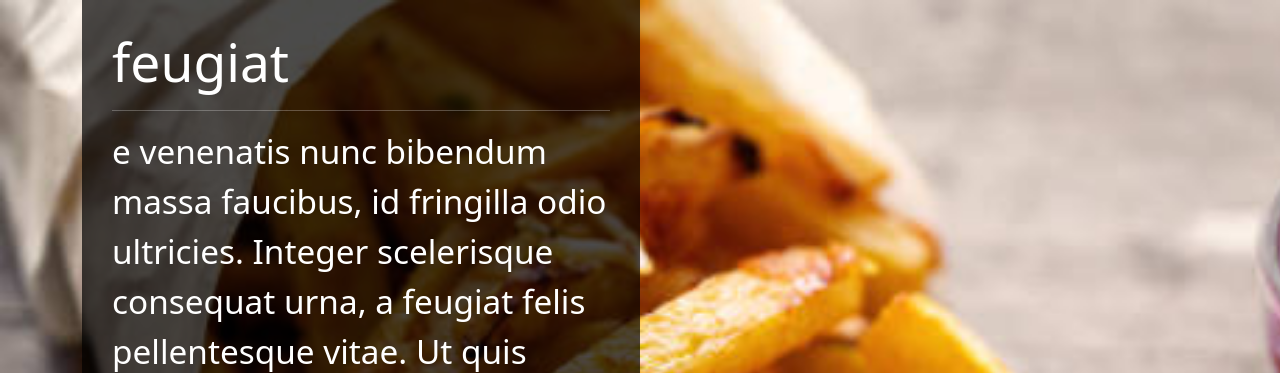
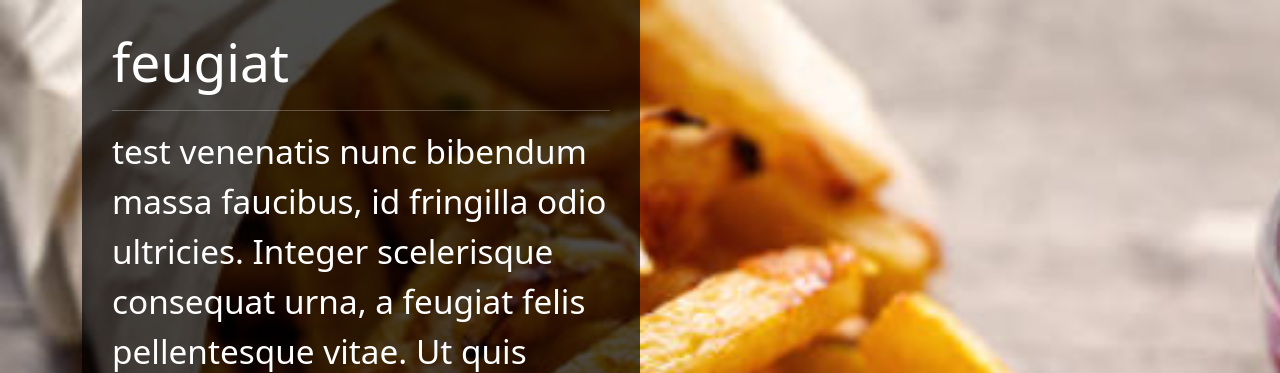
Before and after one commit to odinVos/crud-opdracht, a PHP site: page / in a window 1280 px wide. Shown: the part 56-429 px from the top of the page. Run offline with PHP 8.4, Linux system fonts and the light colour scheme; the visitor is signed in with stand-in values (Sample User, id 1); data that the repository does not hold is empty; some libraries are stand-ins or nearby versions.

Commit message:
Update index.php

```diff
--- a/index.php
+++ b/index.php
@@ -34,7 +34,7 @@ require_once("helpers/dbconfig.php");
                 <h1>feugiat</h1>
                 <hr>
                 <span>
-                    e venenatis nunc bibendum massa faucibus, id fringilla odio ultricies. Integer scelerisque
+                    test venenatis nunc bibendum massa faucibus, id fringilla odio ultricies. Integer scelerisque
                     consequat urna, a feugiat felis pellentesque vitae. Ut quis porttitor purus. Donec ipsum lorem,
                     auctor nec mollis ac, porta et orci. Ut eget mi eu orci aliquet maximus eu at massa. Ut pretium sit
                     amet turpis quis mattis. Sed non eros sit amet dolor commodo tristique. Duis rhoncus velit sit amet
```
